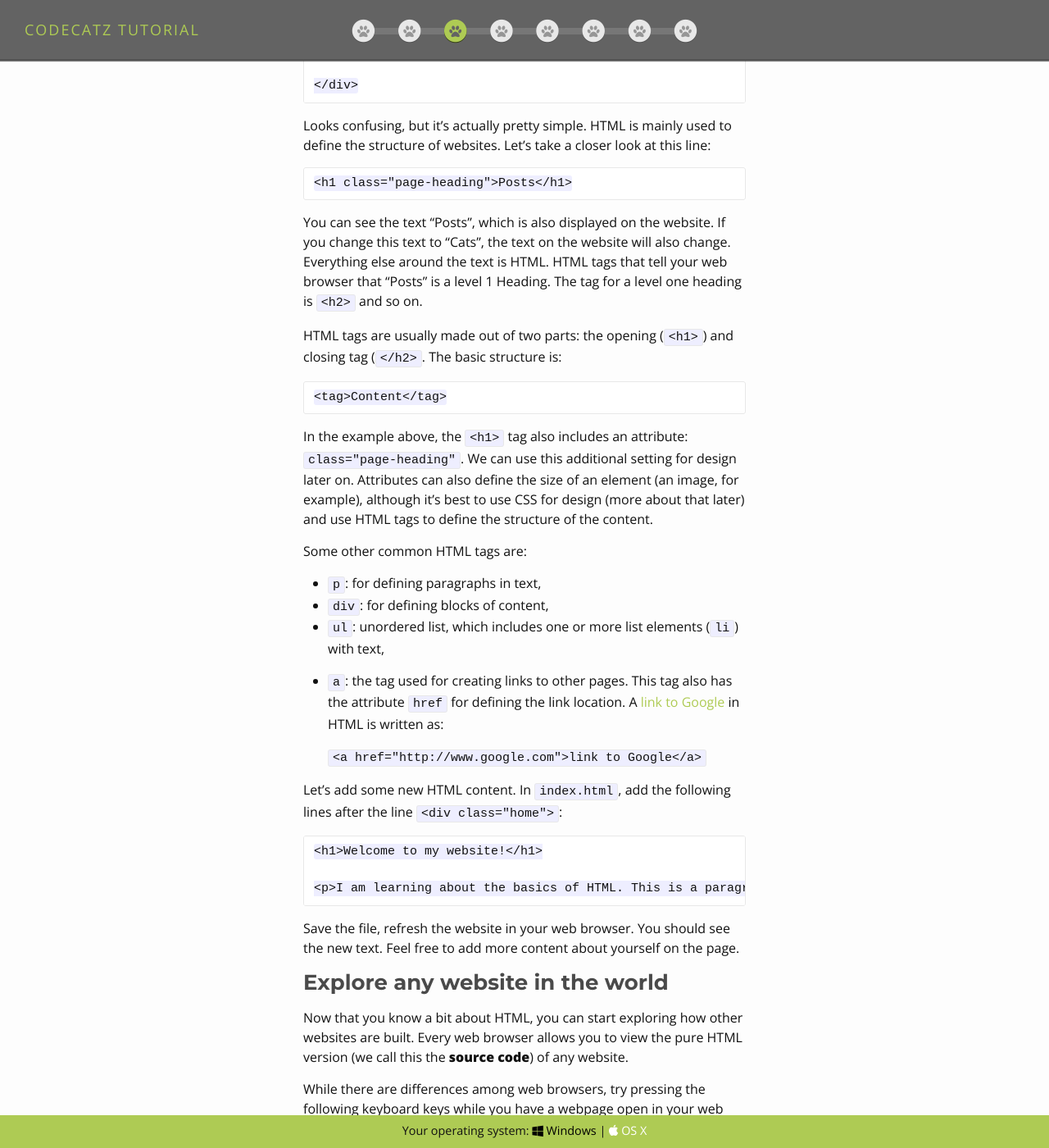
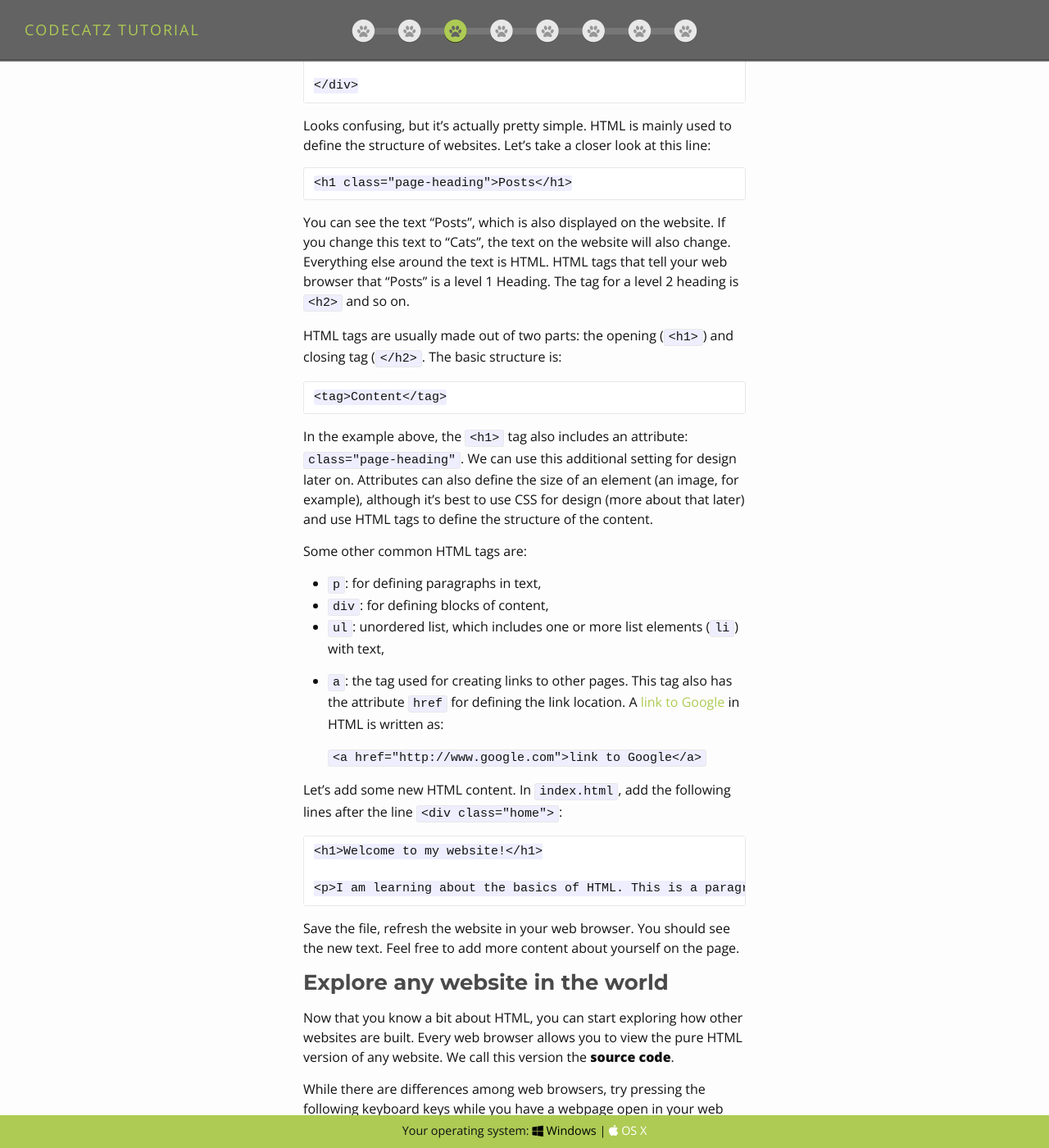
Before and after one commit to CodeCatz/codecatz-tutorial, a Jekyll site: the page built from 3-pages/index.md, in a window 1280 px wide and 1400 px high, scrolled down 1455 px. Shown: the whole window at 82% size. Built offline with Jekyll 4.4.1, drawn with Linux system fonts in a browser that asks for light colours; nearby versions of some CDN libraries; some of the changed text lies outside the part shown.

Commit message:
fixed a couple of typos and improved clarity

```diff
--- a/3-pages/index.md
+++ b/3-pages/index.md
@@ -48,7 +48,7 @@ Looks confusing, but it's actually pretty simple. HTML is mainly used to define
 
 	<h1 class="page-heading">Posts</h1>
 
-You can see the text "Posts", which is also displayed on the website. If you change this text to "Cats", the text on the website will also change. Everything else around the text is HTML. HTML tags that tell your web browser that "Posts" is a level 1 Heading. The tag for a level one heading is `<h2>` and so on.
+You can see the text "Posts", which is also displayed on the website. If you change this text to "Cats", the text on the website will also change. Everything else around the text is HTML. HTML tags that tell your web browser that "Posts" is a level 1 Heading. The tag for a level 2 heading is `<h2>` and so on.
 
 HTML tags are usually made out of two parts: the opening (`<h1>`) and closing tag (`</h2>`. The basic structure is:
 
@@ -75,7 +75,7 @@ Save the file, refresh the website in your web browser. You should see the new t
 
 ### Explore any website in the world
 
-Now that you know a bit about HTML, you can start exploring how other websites are built. Every web browser allows you to view the pure HTML version (we call this the **source code**) of any website.
+Now that you know a bit about HTML, you can start exploring how other websites are built. Every web browser allows you to view the pure HTML version of any website. We call this version the **source code**.
 
 <div class="os-switch show">
 While there are differences among web browsers, try pressing the following keyboard keys while you have a webpage open in your web browser:<br/><span class="osx"><strong>Option (⌥) + Command (⌘) + U</strong></span><span class="wins"><strong>CTRL + U</strong></span>.
```
Also changed, not shown: other parts of 3-pages/index.md (+1 -1 lines), 4-posts/index.md (+1 -1 lines).
